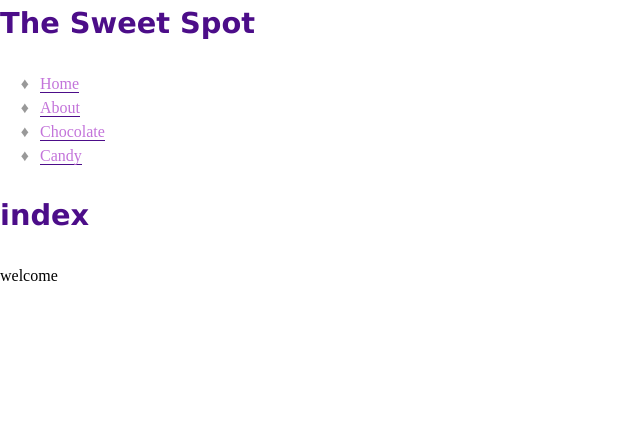
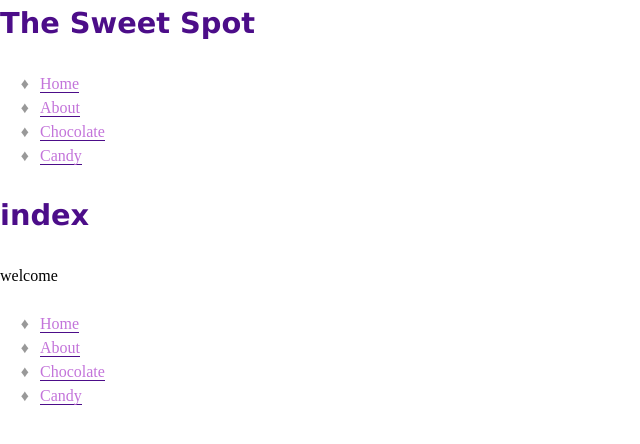
Before and after one commit to gbales11/ecommerce-website, a Jekyll site: the page built from index.html, in a window 1280 px wide. Shown: the top 444 px of the page, without its empty margins (0-640 px from the left). Built offline with Jekyll 4.4.1, drawn with Linux system fonts in a browser that asks for light colours; Markdown is read by kramdown in place of the engine named in the settings.

Commit message:
Added {% %}

```diff
--- /dev/null
+++ b/_includes/nav.html
@@ -0,0 +1,8 @@
+<nav>
+		<ul>
+			<li><a href="{{site.baseurl}}/index.html">Home</a></li>
+			<li><a href="{{site.baseurl}}/about.html">About</a></li>
+			<li><a href="{{site.baseurl}}/chocolate.html">Chocolate</a></li>
+			<li><a href="{{site.baseurl}}/candy.html">Candy</a></li>
+		</ul>
+</nav>
--- a/_layouts/default.html
+++ b/_layouts/default.html
@@ -23,17 +23,14 @@
 
 <header>
 	<h1>The Sweet Spot</h1>
-	<nav>
-		<ul>
-			<li><a href="{{site.baseurl}}/index.html">Home</a></li>
-			<li><a href="{{site.baseurl}}/about.html">About</a></li>
-			<li><a href="{{site.baseurl}}/chocolate.html">Chocolate</a></li>
-			<li><a href="{{site.baseurl}}/candy.html">Candy</a></li>
-		</ul>
-	</nav>
+	{% include nav.html %}
 </header>
 
 {{content}}
 
+<footer>
+{% include nav.html %}
+</footer>
+
 </body>
 </html>
```
